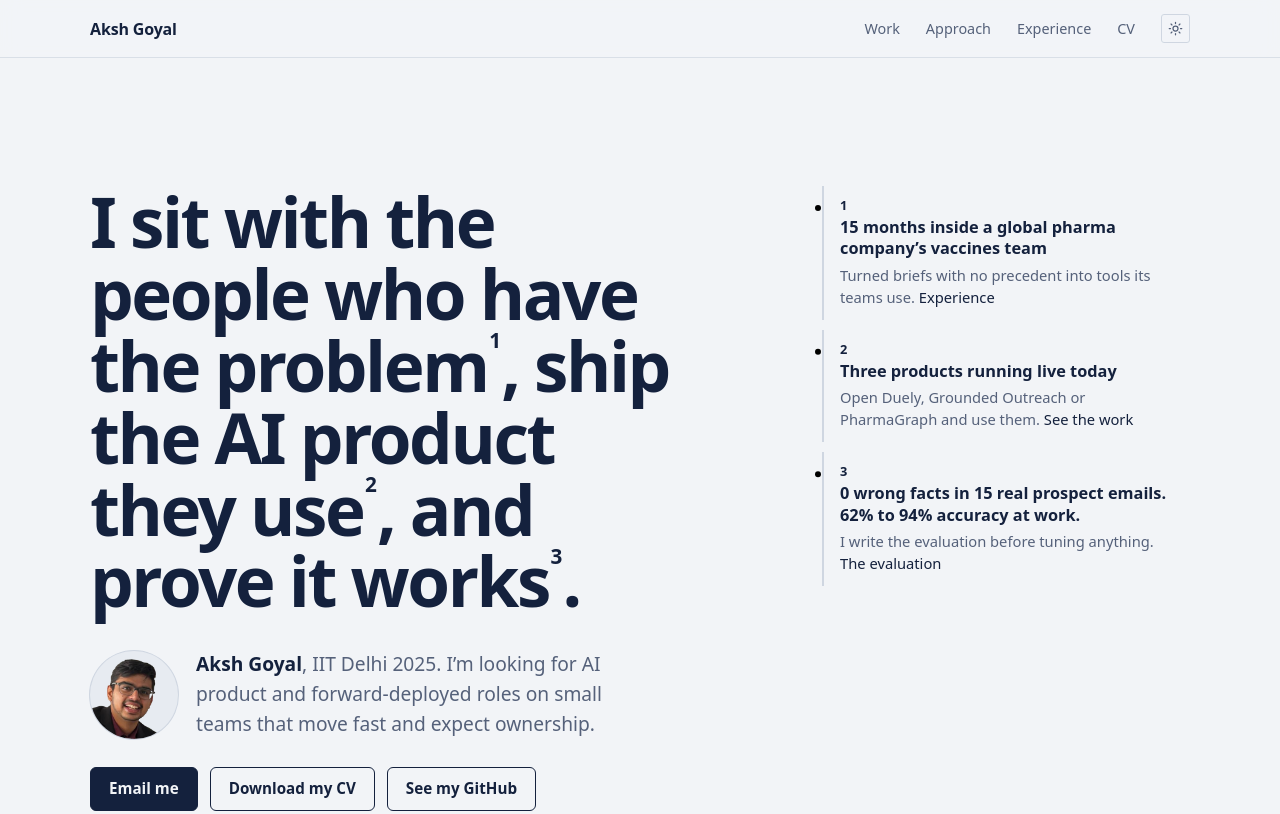
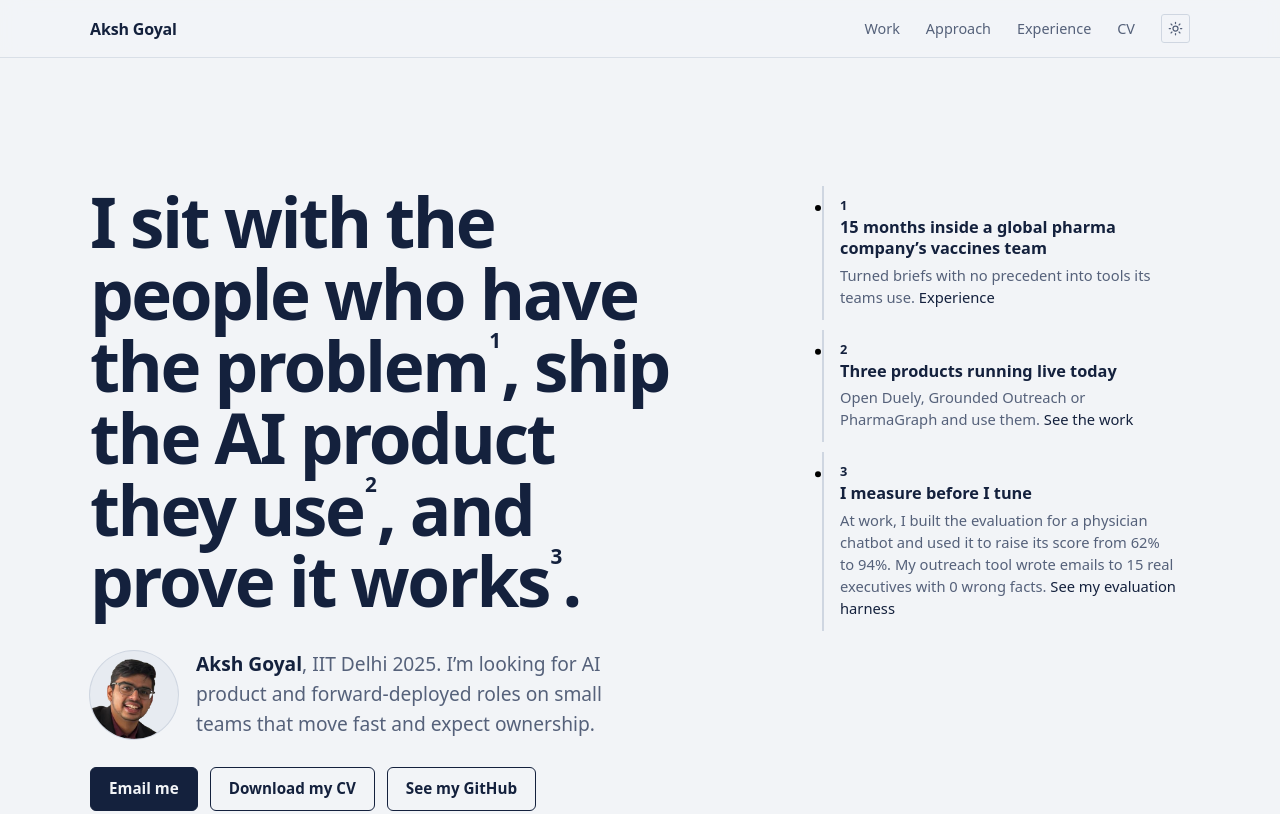
Before and after one commit to AkshGoyal/portfolio, an Astro site: page / in a window 1280 px wide. Shown: the top 814 px of the page. Built offline with nearby package versions, Linux system fonts and the light colour scheme; Astro itself is replaced by a stand-in of ours.

Commit message:
Hero note 3: say plainly what 62% to 94% and 0 wrong facts are; link to the eval harness
Co-Authored-By: Claude Opus 5.5 <noreply@anthropic.com>

```diff
--- a/src/pages/index.astro
+++ b/src/pages/index.astro
@@ -39,10 +39,10 @@ const notes = [
     link: 'See the work',
   },
   {
-    title: '0 wrong facts in 15 real prospect emails. 62% to 94% accuracy at work.',
-    body: 'I write the evaluation before tuning anything.',
-    href: '#grounded-outreach',
-    link: 'The evaluation',
+    title: 'I measure before I tune',
+    body: 'At work, I built the evaluation for a physician chatbot and used it to raise its score from 62% to 94%. My outreach tool wrote emails to 15 real executives with 0 wrong facts.',
+    href: '#rag-eval-harness',
+    link: 'See my evaluation harness',
   },
 ];
 ---
```
